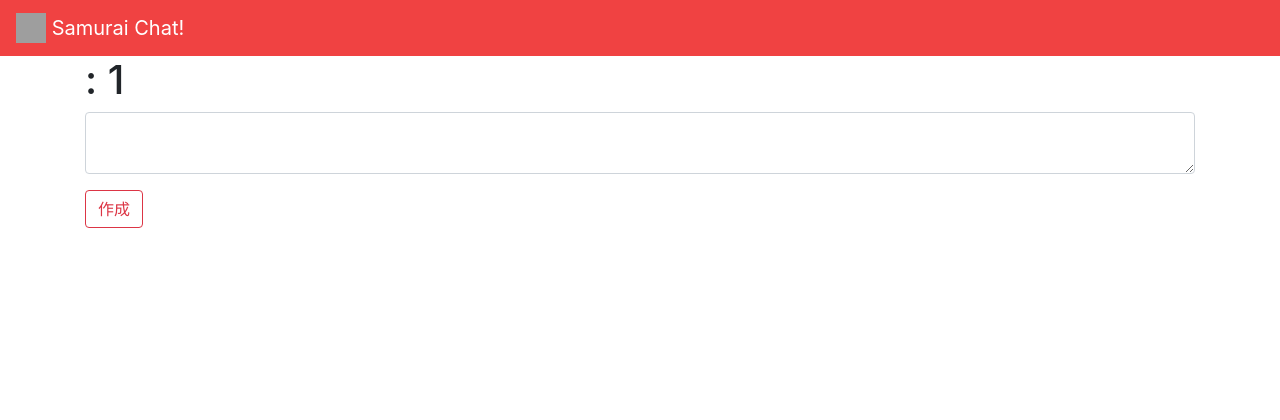
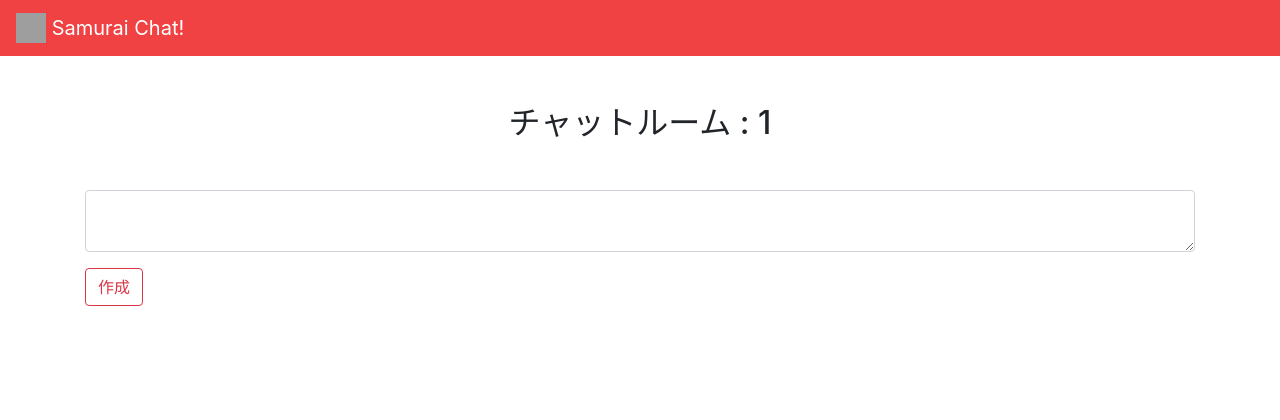
Before and after one commit to S-H-GAMELINKS/chatphp, a PHP site: page /room.php?name=1 in a window 1280 px wide. Shown: the top 420 px of the page. Run offline with PHP 8.4, Linux system fonts and the light colour scheme; data that the repository does not hold is empty; grey boxes are pictures that could not be loaded.

Commit message:
fix chat room name

```diff
--- a/components/room_name.php
+++ b/components/room_name.php
@@ -1,5 +1,5 @@
-<h1>
+<div class="text-center h2 mt-5 mb-5">
     <?php
-        echo $_REQUEST['id'] . " : " . $_REQUEST['name']
+        echo "チャットルーム : ". $_REQUEST['name'];
     ?>
-</h1>
+</div>
```
